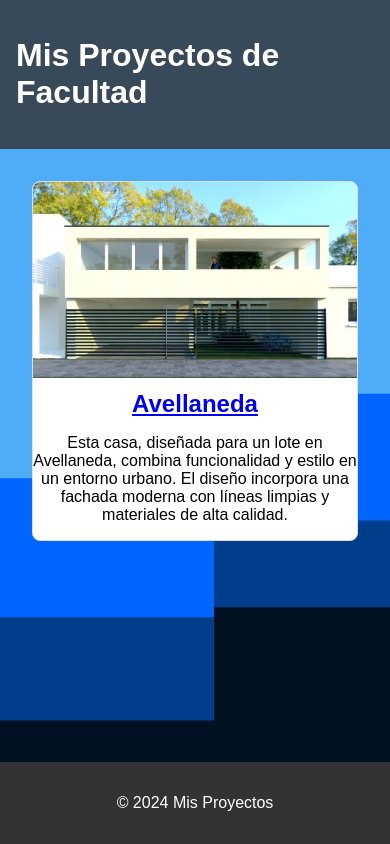
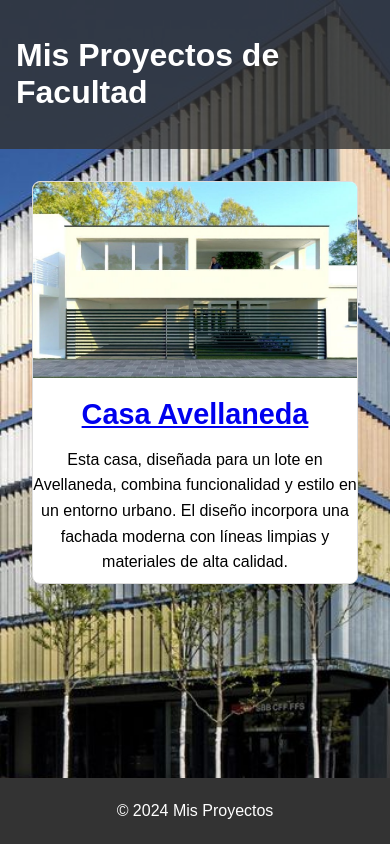
Before and after one commit to MiriamYerba/MiriamYerba.github.io, a plain HTML site: page index.html in a window 390 px wide. Drawn offline with Linux system fonts and the light colour scheme.

Commit message:
arreglos

```diff
--- a/index.html
+++ b/index.html
@@ -14,9 +14,10 @@
         <section class="proyectos">
             <!-- Proyecto 1 -->
             <div class="proyecto">
-                <a href="proyecto1.html">
+                <a href="proyecto1.html" class="link">
                     <img src="img/proyecto1/frente1.jpg" alt="Imagen del Proyecto 1">
-                    <h2>Avellaneda</h2>
+
+                    <h2> Casa Avellaneda</h2>
                 </a>
                 <p>Esta casa, diseñada para un lote en Avellaneda, combina funcionalidad y estilo en un entorno urbano. El diseño incorpora una fachada moderna con líneas limpias y materiales de alta calidad.</p>
             </div>
--- a/styles.css
+++ b/styles.css
@@ -17,12 +17,22 @@ body {
     /* Asegura que el body tenga al menos la altura de la ventana */
     margin: 0;
     font-family: Arial, sans-serif;
-    background-image: url('img/Fondo.svg');
+    background-image: url('img/fondo.jpg');
 
     background-repeat: no-repeat;
-    background-size: auto;
+    background-size: cover;
+    background-attachment: fixed;
 
 
+}
+
+main .descripción {
+    background-color: rgba(255, 255, 255, 0.5); /* Fondo blanco con opacidad del 90% */
+    padding: 0.5rem; /* Espaciado interno alrededor del texto */
+    border-radius: 10px; /* Bordes redondeados opcionales */
+    box-shadow: 0 4px 8px rgba(0, 0, 0, 0.1); /* Sombra sutil para darle profundidad */
+    max-width: 100%; /* Limita el ancho máximo para mejorar la legibilidad */
+    margin: 1rem auto; /* Centrará el <div> y añadirá margen automático */
 }
 
 header {
@@ -42,11 +52,23 @@ header .btn {
     display: inline-block;
     padding: 0.5rem;
     color: white;
-    text-decoration: none;
-    /* Elimina la línea de subrayado */
     border-radius: 5px;
     font-size: 1.5rem;
-    /* Tamaño del icono */
+    text-decoration: none;
+
+}
+
+header .btn:visited {
+    color: white;
+    /* Asegura que el color del texto permanezca blanco después de visitar */
+}
+
+header .btn:hover,
+header .btn:focus {
+    text-decoration: none;
+    /* Elimina la subrayado en hover y focus */
+    color: white;
+    /* Mantiene el color del texto blanco en hover y focus */
 }
 
 main {
@@ -61,6 +83,7 @@ main {
     display: flex;
     flex-wrap: wrap;
     gap: 1rem;
+
 }
 
 .proyecto {
@@ -71,22 +94,31 @@ main {
     max-width: 300px;
     text-align: center;
     background-color: white;
-    /* Fondo blanco para el contenedor del proyecto */
+
 }
 
 .proyecto img {
     width: 100%;
     height: auto;
+
 }
 
 .proyecto h2 {
-    margin: 0.5rem 0;
+    font-size: 1.8rem; /* Ajusta el tamaño del texto del <h2> según sea necesario */
+    margin: 1rem 0; /* Añadir margen superior e inferior */
+}
+.proyecto p {
+    font-weight: 400; /* Grosor ligero para el texto del <p> */
+    font-size: 1rem; /* Ajusta el tamaño del texto del <p> si es necesario */
+    line-height: 1.6; /* Espaciado entre líneas para mejor legibilidad */
+    margin: 0.5rem 0; /* Añadir margen superior e inferior */
 }
 
 .galeria {
     display: flex;
     flex-wrap: wrap;
     gap: 1rem;
+
 }
 
 .foto {
@@ -97,6 +129,8 @@ main {
     cursor: pointer;
     transition: transform 0.3s ease;
     /* Transición suave al ampliar */
+    border-radius: 10px; /* Bordes redondeados opcionales */
+
 }
 
 .foto:hover {
@@ -157,7 +191,7 @@ main {
 footer {
     background-color: #333;
     color: white;
-    padding: 1rem;
+    padding: 0.5rem;
     text-align: center;
     width: 100%;
 }
@@ -194,14 +228,18 @@ footer {
     }
 
     body {
+        display: flex;
+        flex-direction: column;
         /* Organiza el contenido en columna */
         min-height: 100vh;
         /* Asegura que el body tenga al menos la altura de la ventana */
         margin: 0;
         font-family: Arial, sans-serif;
-        background-image: url('img/Fondo.svg');
-        background-repeat: repeat;
-        background-size: fixed;
+        background-image: url('img/fondo2.jpg');
+
+        background-repeat: no-repeat;
+        background-size: cover;
+        background-attachment: fixed;
 
 
     }
@@ -238,10 +276,11 @@ footer {
         /* Asegura que el body tenga al menos la altura de la ventana */
         margin: 0;
         font-family: Arial, sans-serif;
-        background-image: url('img/Fondo.svg');
+        background-image: url('img/fondo1.jpg');
 
         background-repeat: no-repeat;
         background-size: cover;
+        background-attachment: fixed;
 
 
     }
```
Also changed, not shown: proyecto1.html (+6 -1 lines), img/fondo.jpg (added), img/fondo1.jpg (added), img/fondo2.jpg (added).
